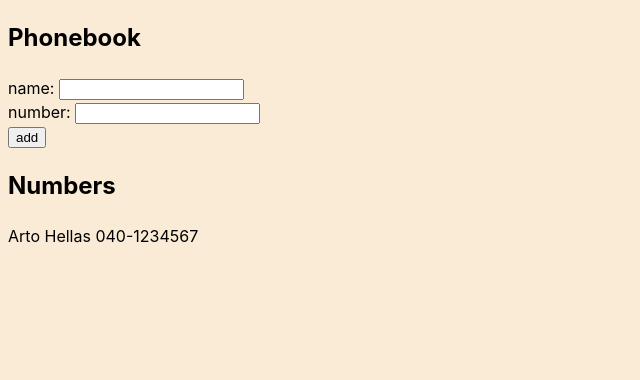
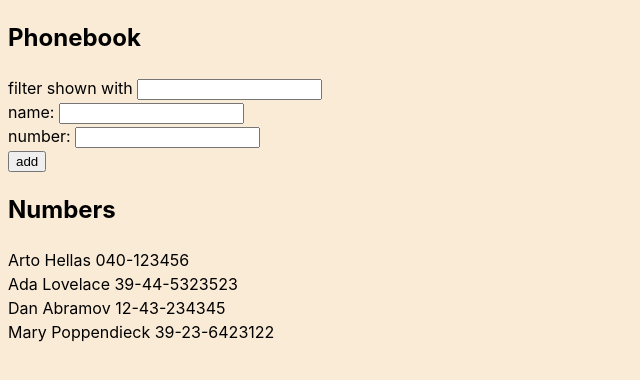
Before and after one commit to Victor-HCC/fullstackopen, a React (Vite) app in the folder part2/phonebook/: page / in a window 1280 px wide. Shown: the top 380 px of the page, without its empty margins (0-640 px from the left). Built offline with nearby package versions, Linux system fonts and the light colour scheme.

Commit message:
Ejercicio 2.9

```diff
--- a/part2/phonebook/src/App.jsx
+++ b/part2/phonebook/src/App.jsx
@@ -2,10 +2,15 @@ import React, { useState } from 'react'
 
 const App = () => {
   const [ persons, setPersons ] = useState([
-    { name: 'Arto Hellas', number: '040-1234567' }
+    { name: 'Arto Hellas', number: '040-123456' },
+    { name: 'Ada Lovelace', number: '39-44-5323523' },
+    { name: 'Dan Abramov', number: '12-43-234345' },
+    { name: 'Mary Poppendieck', number: '39-23-6423122' }
   ])
   const [ newName, setNewName ] = useState('')
   const [ newNumber, SetNewNumber ] = useState('')
+  const [ filtered, setFiltered ] = useState([])
+  const [ filter, setFilter ] = useState(false)
 
   const handleSubmit = (e) => {
     e.preventDefault()
@@ -28,9 +33,23 @@ const App = () => {
     SetNewNumber(e.target.value)
   }
 
+  const handleFilter = (e) => {
+    const value = e.target.value.toLowerCase().trim();
+    if(value) {
+      setFiltered(persons.filter(person => person.name.toLowerCase().includes(value)))
+      setFilter(true)
+    } else {
+      setFiltered([])
+      setFilter(false)
+    }
+  }
+
   return (
     <div>
       <h2>Phonebook</h2>
+
+      <div>filter shown with <input onChange={handleFilter} /></div>
+
       <form onSubmit={handleSubmit}>
         <div>
           name: <input onChange={handleInputName} value={newName} />
@@ -46,7 +65,7 @@ const App = () => {
       </form>
 
       <h2>Numbers</h2>
-      {persons.map(person => <div key={person.name}>{person.name} {person.number}</div>)}
+      {(filtered.length > 0 ? filtered.map(elem => <div key={elem.name}>{elem.name} {elem.number}</div>) : filter ? <span>No results</span> : persons.map(person => <div key={person.name}>{person.name} {person.number}</div>))}
     </div>
   )
 }
```
